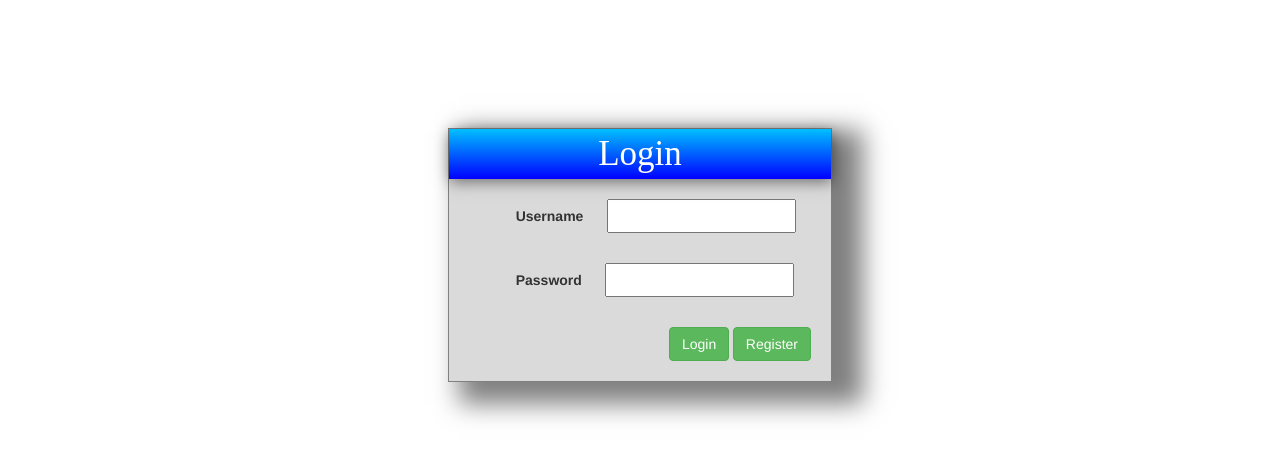
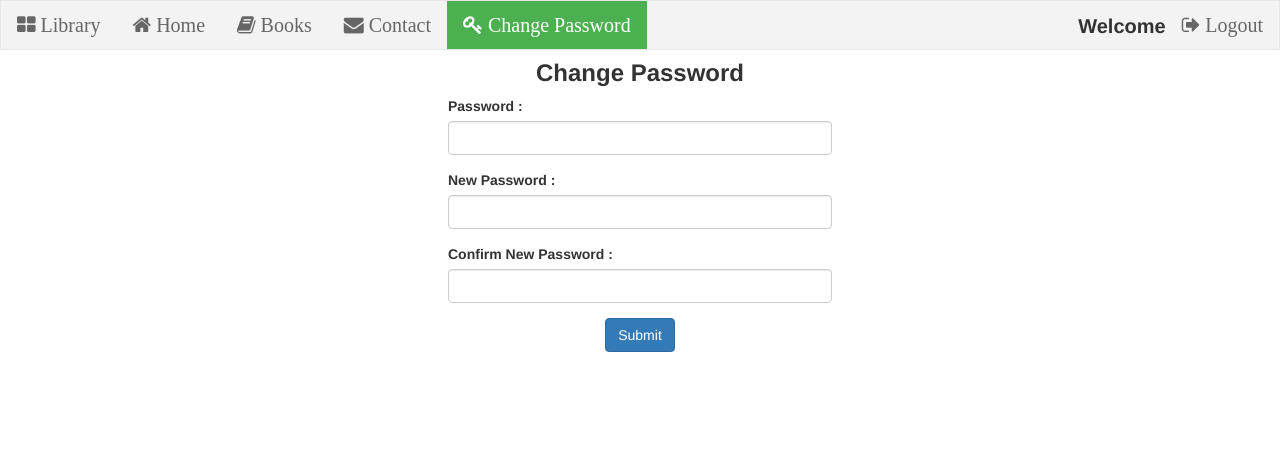
Before and after one commit to KelamBasavaiah/Angular8LibraryManagement, an Angular app: page /main/confirmPassword in a window 1280 px wide. Shown: the top 458 px of the page. Built offline with nearby package versions, Linux system fonts and the light colour scheme.

Commit message:
nav bar and change password component changes

```diff
--- a/src/app/Components/change-password/change-password.component.html
+++ b/src/app/Components/change-password/change-password.component.html
@@ -9,7 +9,7 @@
                         <label >Password :</label>
                     </div>
                     <input type="password" formControlName="oldpassword" class="form-control" [ngClass]="{ 'is-invalid': submitted && f.oldpassword.errors }" />
-                    <div *ngIf="submitted && f.oldpassword.errors" class="invalid-feedback">
+                    <div *ngIf="submitted && f.oldpassword.errors" class="invalid-feedback" class="alignname">
                         <div *ngIf="f.oldpassword.errors.required" style="color:red">Old Password is required</div>
                         <div *ngIf="f.oldpassword.errors.minlength" style="color:red">Old Password must be at least 8 characters</div>
                     </div>
@@ -19,7 +19,7 @@
                         <label >New Password :</label>
                     </div>
                     <input type="password" formControlName="password" class="form-control" [ngClass]="{ 'is-invalid': submitted && f.password.errors }" />
-                    <div *ngIf="submitted && f.password.errors" class="invalid-feedback">
+                    <div *ngIf="submitted && f.password.errors" class="invalid-feedback" class="alignname">
                         <div *ngIf="f.password.errors.required" style="color:red">Password is required</div>
                         <div *ngIf="f.password.errors.minlength" style="color:red">Password must be at least 8 characters</div>
                     </div>
@@ -29,7 +29,7 @@
                         <label >Confirm New Password :</label>
                     </div>
                     <input type="password" formControlName="confirmPassword" class="form-control" [ngClass]="{ 'is-invalid': submitted && f.confirmPassword.errors }" />
-                    <div *ngIf="submitted && f.confirmPassword.errors" class="invalid-feedback">
+                    <div *ngIf="submitted && f.confirmPassword.errors" class="invalid-feedback" class="alignname">
                         <div *ngIf="f.confirmPassword.errors.required" style="color:red">Confirm Password is required</div>
                         <div *ngIf="f.confirmPassword.errors.mustMatch" style="color:red">Passwords must match</div>
                     </div>
--- a/src/app/Components/change-password/change-password.component.ts
+++ b/src/app/Components/change-password/change-password.component.ts
@@ -1,5 +1,6 @@
 import { Component, OnInit } from '@angular/core';
 import { FormBuilder, FormGroup, Validators } from '@angular/forms';
+import { Router } from '@angular/router';
 import { ToastrService } from 'ngx-toastr';
 import { LoginService } from 'src/app/Services/login.service';
 import { ConfirmPassword } from './confirm-password.validator';
@@ -13,9 +14,8 @@ export class ChangePasswordComponent implements OnInit {
 
   changePasswordForm: FormGroup;
   submitted = false;
-  userId:number = 5;
 
-  constructor(private formBuilder: FormBuilder,private toastr:ToastrService,private loginService:LoginService) {}
+  constructor(private formBuilder: FormBuilder,private toastr:ToastrService,private loginService:LoginService,private route:Router) {}
 
   ngOnInit() {
     this.changePasswordForm = this.formBuilder.group(
@@ -40,10 +40,11 @@ export class ChangePasswordComponent implements OnInit {
     if (this.changePasswordForm.invalid) {
       return;
     }
-    this.loginService.changePassword(this.userId,this.changePasswordForm.value.oldpassword
+    this.loginService.changePassword(this.loginService.login.userId,this.changePasswordForm.value.oldpassword
       ,this.changePasswordForm.value.password).subscribe((data:any)=>{
         if(data){
           this.toastr.success('Password Changed Successfully!', 'Success!');
+          this.route.navigateByUrl("/main/home");
         }else{
           this.toastr.warning('Old Password wrong !', 'Check & Update!');
         }
--- a/src/app/Components/main/main.component.css
+++ b/src/app/Components/main/main.component.css
@@ -1,5 +1,5 @@
 .navBar{
-    height: 55px;
+    height: 50px;
     width: 100%;
 }
 .navBar nav a{
@@ -33,6 +33,7 @@ ul {
   li a {
     display: block;
     color: #666;
+    font-size: 20px;
     text-align: center;
     padding: 14px 16px;
     text-decoration: none;
--- a/src/app/Components/main/main.component.html
+++ b/src/app/Components/main/main.component.html
@@ -1,25 +1,16 @@
+<link rel="stylesheet" href="https://cdnjs.cloudflare.com/ajax/libs/font-awesome/4.7.0/css/font-awesome.min.css">
 <div class="navBar" >
-    <!-- <nav >
-        <a >Library</a>&nbsp;
-        <a routerLink="/main/home" routerLinkActive="active">Home</a>&nbsp;
-        <a routerLink="/main/user/userViewBooks" routerLinkActive="active">Books</a>&nbsp;
-        <a *ngIf="isAdmin" routerLink="/main/Admin/ViewBooks" routerLinkActive="active">Admin</a>
-        <a (click)='logout()' style="float: right;">LogOut</a>
-        <p class="user">welcome {{username}}</p>
-        <a  style="float: right;">Contact</a>
-
-    </nav> -->
     <ul>
-        <li><a>Library</a></li>
-        <li><a routerLink="/main/home" routerLinkActive="active">Home</a></li>
-        <li><a *ngIf="isUser || isAdminUser" routerLink="/main/user/userViewBooks" routerLinkActive="active">Books</a></li>
-        <li><a *ngIf="isAdmin || isAdminUser" routerLink="/main/Admin/ViewBooks" routerLinkActive="active">Admin</a></li>
-        <li><a>Contact</a></li>
-        <li style="float: right;"><a (click)='logout()' >Logout</a></li>
+        <li><a class="fa fa-th-large">&nbsp;Library</a></li>
+        <li><a routerLink="/main/home" routerLinkActive="active" class="fa fa-home">&nbsp;Home</a></li>
+        <li><a *ngIf="isUser || isAdminUser" routerLink="/main/user/userViewBooks" routerLinkActive="active" class="fa fa-book">&nbsp;Books</a></li>
+        <li><a *ngIf="isAdmin || isAdminUser" routerLink="/main/Admin/ViewBooks" routerLinkActive="active" class="fa fa-user">&nbsp;Admin</a></li>
+        <li><a class="fa fa-envelope" routerLinkActive="active">&nbsp;Contact</a></li>
+        <li><a routerLink="/main/confirmPassword" class="fa fa-key" routerLinkActive="active">&nbsp;Change Password</a></li>
+        <li style="float: right;"><a (click)='logout()' class="fa fa-sign-out" >&nbsp;Logout</a></li>
         <li class="user">Welcome {{username}}</li>
 
       </ul>
-
 </div>
 
 
--- a/src/app/app-routing.module.ts
+++ b/src/app/app-routing.module.ts
@@ -17,6 +17,7 @@ const routes: Routes = [
   {path:"main",component:MainComponent,canActivate:[LoginService],
   children:[
   {path:"home",component:HomeComponent,canActivate:[LoginService]},
+  {path:"confirmPassword",component:ChangePasswordComponent,canActivate:[LoginService]},
   {path:"user",component:UserHomeComponent,canActivate:[LoginService],
        children:[
         {path:"mybooks",component:MyBooksComponent,canActivate:[LoginService]},
@@ -35,7 +36,6 @@ const routes: Routes = [
 
 {path:"Register",component:AddUserComponent},
 {path:"login",component:LoginComponent},
-{path:"confirmPassword",component:ChangePasswordComponent},
 {path:'', redirectTo:'/login',pathMatch:'full'},
 {path:'**', component:LoginComponent}
 ];
```
